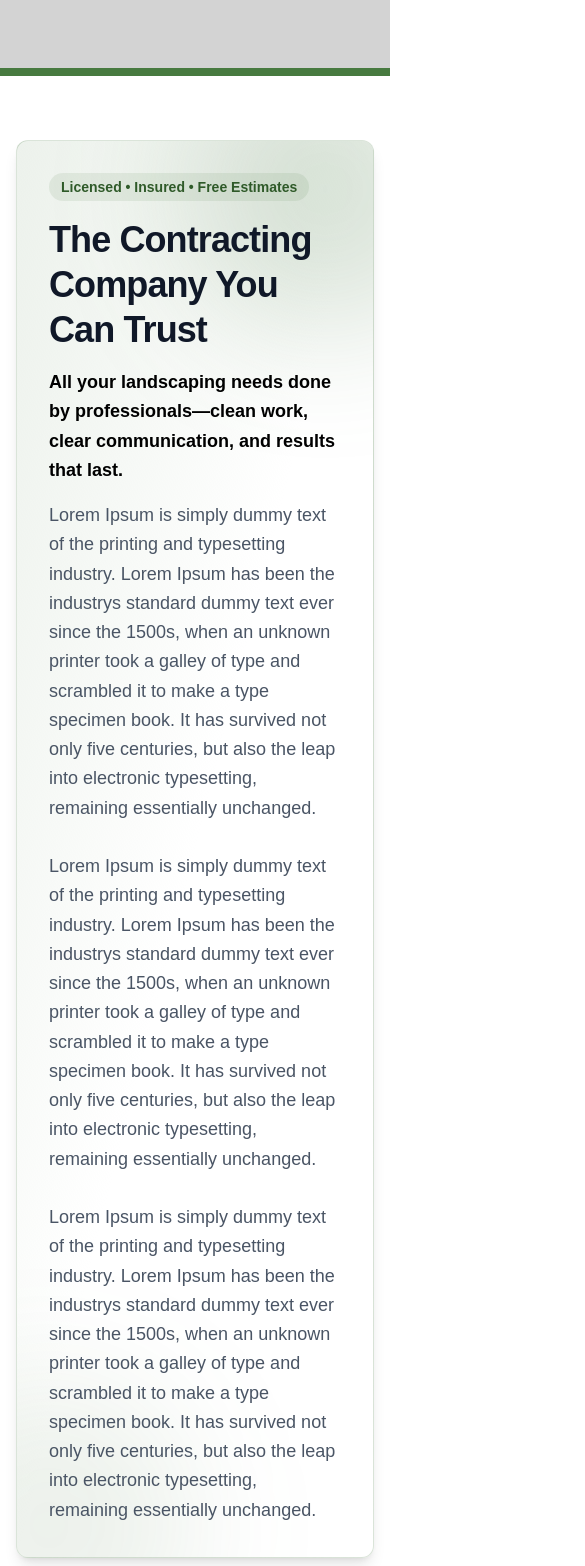
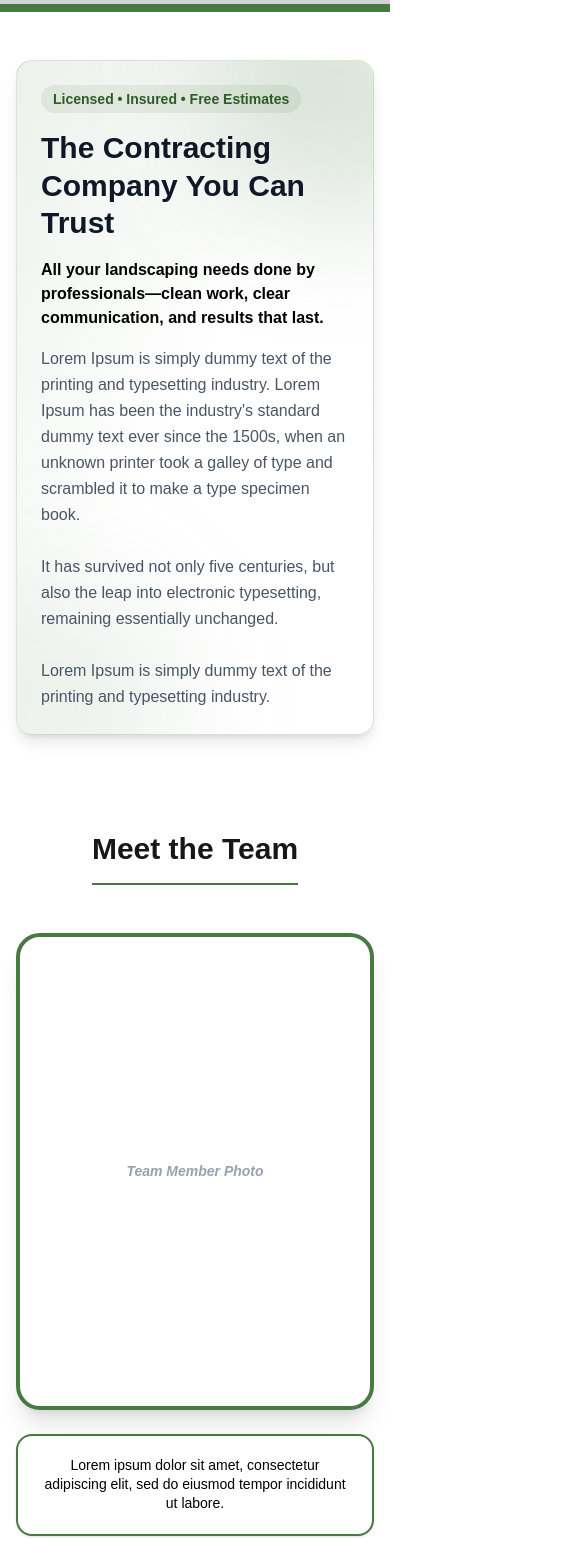
Before and after one commit to Syntactix31/capstone-proj, a Next.js app: page /about in a window 390 px wide. Shown: the part 300-1866 px from the top of the page, 585 px wide, since content can reach past the window. Built offline with nearby package versions, Linux system fonts and the light colour scheme.

Commit message:
changed it so the sizing is good for mobile

```diff
--- a/src/app/about/page.js
+++ b/src/app/about/page.js
@@ -4,83 +4,95 @@ import Footer from "../components/Footer.js";
 
 export default function About() {
   return (
-    <main className="bg-white flex flex-col min-h-screen">
+    <main className="flex min-h-screen flex-col bg-white">
       <NavBar />
 
-      <div className="grow">
-
-        {/* Top Team Image Placeholder */}
-        <section className="w-full h-64 md:h-100 bg-[#D3D3D3] border-b-8 border-[#477A40] flex items-center justify-center">
-           <p className="text-gray-500 font-bold text-xl">Main Team Image</p>
+      <div className="flex-grow">
+        {/* Top Image Placeholder*/}
+        <section className="flex h-48 w-full items-center justify-center bg-[#D3D3D3] border-b-8 border-[#477A40] sm:h-64 md:h-96">
+          <p className="text-lg font-bold text-gray-500">
+            Main Team Image
+          </p>
         </section>
 
         {/* Mission Section */}
-        <section className="max-w-6xl mx-auto py-16 px-4">
-          <div className="relative overflow-hidden rounded-xl border border-[#477a40]/20 bg-linear-to-br from-[#477a40]/10 via-white to-white p-8 shadow-lg md:p-12 mx-auto">
-
-            <div className="pointer-events-none absolute -right-24 -top-24 h-72 w-72 rounded-full bg-[#477a40]/20 blur-3xl" />
-            <div className="pointer-events-none absolute -bottom-28 -left-28 h-72 w-72 rounded-full bg-[#477a40]/10 blur-3xl" />
+        <section className="mx-auto max-w-6xl px-4 py-12 sm:py-16">
+          <div className="relative overflow-hidden rounded-2xl border border-[#477a40]/20 bg-gradient-to-br from-[#477a40]/10 via-white to-white p-6 shadow-lg sm:p-10">
+            <div className="pointer-events-none absolute -top-24 -right-24 h-64 w-64 rounded-full bg-[#477a40]/20 blur-3xl" />
+            <div className="pointer-events-none absolute -bottom-24 -left-24 h-64 w-64 rounded-full bg-[#477a40]/10 blur-3xl" />
 
             <div className="relative z-10">
-              <p className="inline-flex items-center gap-2 rounded-full bg-[#477a40]/10 px-3 py-1 text-sm font-semibold text-[#2f5a29]">
+              <span className="inline-block rounded-full bg-[#477a40]/10 px-3 py-1 text-sm font-semibold text-[#2f5a29]">
                 Licensed • Insured • Free Estimates
-              </p>
+              </span>
 
-              <h1 className="mt-4 text-4xl font-extrabold tracking-tight text-gray-900 sm:text-5xl max-w-2xl leading-tight">
+              <h1 className="mt-4 max-w-2xl text-3xl font-extrabold leading-tight text-gray-900 sm:text-4xl md:text-5xl">
                 The Contracting Company You Can Trust
               </h1>
 
-              <h2 className="mt-4 max-w-2xl text-lg leading-relaxed text-black font-bold">
-                All your landscaping needs done by professionals—clean work, clear
-                communication, and results that last.
+              <h2 className="mt-4 max-w-2xl text-base font-bold text-black sm:text-lg">
+                All your landscaping needs done by professionals—clean work,
+                clear communication, and results that last.
               </h2>
 
-              <p className="mt-4 max-w-2xl text-lg leading-relaxed text-gray-600">
-                Lorem Ipsum is simply dummy text of the printing and typesetting industry. Lorem Ipsum has been the industrys standard dummy text ever since the 1500s, when an unknown printer took a galley of type and scrambled it to make a type specimen book. It has survived not only five centuries, but also the leap into electronic typesetting, remaining essentially unchanged.<br/><br/>
-
-                Lorem Ipsum is simply dummy text of the printing and typesetting industry. Lorem Ipsum has been the industrys standard dummy text ever since the 1500s, when an unknown printer took a galley of type and scrambled it to make a type specimen book. It has survived not only five centuries, but also the leap into electronic typesetting, remaining essentially unchanged.<br/><br/>
-
-                Lorem Ipsum is simply dummy text of the printing and typesetting industry. Lorem Ipsum has been the industrys standard dummy text ever since the 1500s, when an unknown printer took a galley of type and scrambled it to make a type specimen book. It has survived not only five centuries, but also the leap into electronic typesetting, remaining essentially unchanged.
+              <p className="mt-4 max-w-3xl text-base leading-relaxed text-gray-600 sm:text-lg">
+                Lorem Ipsum is simply dummy text of the printing and typesetting
+                industry. Lorem Ipsum has been the industry's standard dummy text
+                ever since the 1500s, when an unknown printer took a galley of
+                type and scrambled it to make a type specimen book.
+                <br /><br />
+                It has survived not only five centuries, but also the leap into
+                electronic typesetting, remaining essentially unchanged.
+                <br /><br />
+                Lorem Ipsum is simply dummy text of the printing and typesetting
+                industry.
               </p>
             </div>
           </div>
         </section>
 
-        {/* Team Section*/}
-        <section className="py-10 px-6 max-w-6xl mx-auto">
-          {/* Maybe change this to black text with green underline for consistency */}
-          <h2 className="text-5xl md:text-6xl font-extrabold text-center mb-16 border-b-2 p-2 text- border-[#477A40] w-150 mx-auto">
+        {/* Team Section */}
+        <section className="mx-auto max-w-6xl px-4 py-12 sm:py-16">
+          <h2 className="mx-auto mb-12 max-w-fit border-b-2 border-[#477A40] pb-4 text-center text-3xl font-extrabold sm:text-4xl md:text-6xl">
             Meet the Team
           </h2>
 
-          <div className="grid grid-cols-1 md:grid-cols-2 lg:grid-cols-4 gap-12">
+          <div className="grid grid-cols-1 gap-8 sm:grid-cols-2 lg:grid-cols-4 md:gap-12">
             {[1, 2, 3, 4].map((member) => (
-              <div key={member} className="flex flex-col items-center group">
-
-                {/* Photo Frame */}
-                <div className="w-full aspect-3/4 bg-white border-4 border-[#477A40] rounded-3xl shadow-xl overflow-hidden flex items-center justify-center transition-transform duration-300 group-hover:scale-105">
-                   <span className="text-gray-400 font-bold italic">Team Member Photo</span>
+              <div key={member} className="flex flex-col items-center">
+                {/* Photo Frame*/}
+                <div className="flex aspect-[3/4] w-full items-center justify-center rounded-3xl border-4 border-[#477A40] bg-white shadow-xl transition-transform duration-300 md:hover:scale-105">
+                  <span className="text-sm font-bold italic text-gray-400">
+                    Team Member Photo
+                  </span>
                 </div>
 
-                {/* Bio Box */}
-                <div className="mt-10 p-6 rounded-2xl border-2 border-[#477A40] bg-white shadow-sm text-center">
-                  <p className="text-black text-base leading-snug font-medium">
-                    Lorem ipsum dolor sit amet, consectetur adipiscing elit, sed do eiusmod tempor incididunt ut labore.
+                {/* Bio Box*/}
+                <div className="mt-6 rounded-2xl border-2 border-[#477A40] bg-white p-5 text-center shadow-sm">
+                  <p className="text-sm leading-snug text-black sm:text-base">
+                    Lorem ipsum dolor sit amet, consectetur adipiscing elit,
+                    sed do eiusmod tempor incididunt ut labore.
                   </p>
                 </div>
-
               </div>
             ))}
           </div>
         </section>
 
         {/* Final Tagline */}
-        <section className="max-w-6xl mx-auto text-center py-24 px-6">
-          <p className="text-3xl md:text-5xl italic font-light text-gray-700 leading-tight">
-            Committed to <span className="text-[#477A40] font-bold not-italic">quality</span> and  <span className="text-[#477A40] font-bold not-italic">excellence</span> in every project.
+        <section className="mx-auto max-w-6xl px-6 py-16 text-center sm:py-24">
+          <p className="text-2xl font-light italic leading-tight text-gray-700 sm:text-3xl md:text-5xl">
+            Committed to{" "}
+            <span className="font-bold not-italic text-[#477A40]">
+              quality
+            </span>{" "}
+            and{" "}
+            <span className="font-bold not-italic text-[#477A40]">
+              excellence
+            </span>{" "}
+            in every project.
           </p>
         </section>
-
       </div>
 
       <Footer />
```
